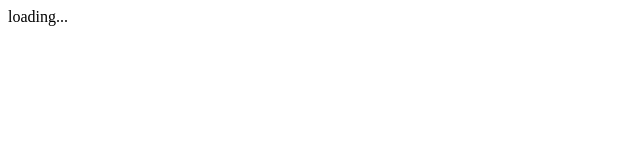
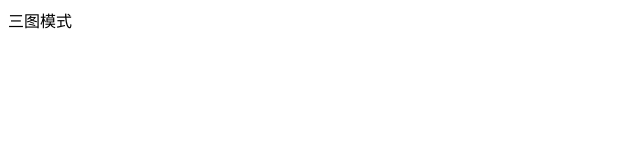
Before and after one commit to liu-dejin/React18-code, a React (Create React App) app in the folder react-basic/: page / in a window 1280 px wide. Shown: the top 160 px of the page, without its empty margins (0-640 px from the left). Built offline with nearby package versions, Linux system fonts and the light colour scheme.

Commit message:
feat: 复杂的条件渲染

```diff
--- a/react-basic/src/App.js
+++ b/react-basic/src/App.js
@@ -1,12 +1,20 @@
-const isLogin = false
+// 定义文章类型
+const articleType = 2
+// 核心函数
+const getArticleType= ()=>{
+  if(articleType===0){
+    return <div>无图模式</div>
+  }else if(articleType===1){
+    return <div>单图模式</div>
+  }else{
+    return <div>三图模式</div>
+  }
+}
 function App() {
   return (
     <div className="App">
-    {/* 条件渲染 */}
-    {/* 逻辑与&& */}
-    {isLogin && <span>登录成功</span>}
-    {/* 三元运算符 */}
-    {isLogin ? <span>登录成功</span> : <span>loading...</span>}
+    {/* 复杂的条件渲染 */}
+    {getArticleType()}
     </div>
   );
 }
```
Also changed, not shown: react-basic/src/App copy 3.js (added, +14 -0 lines).
